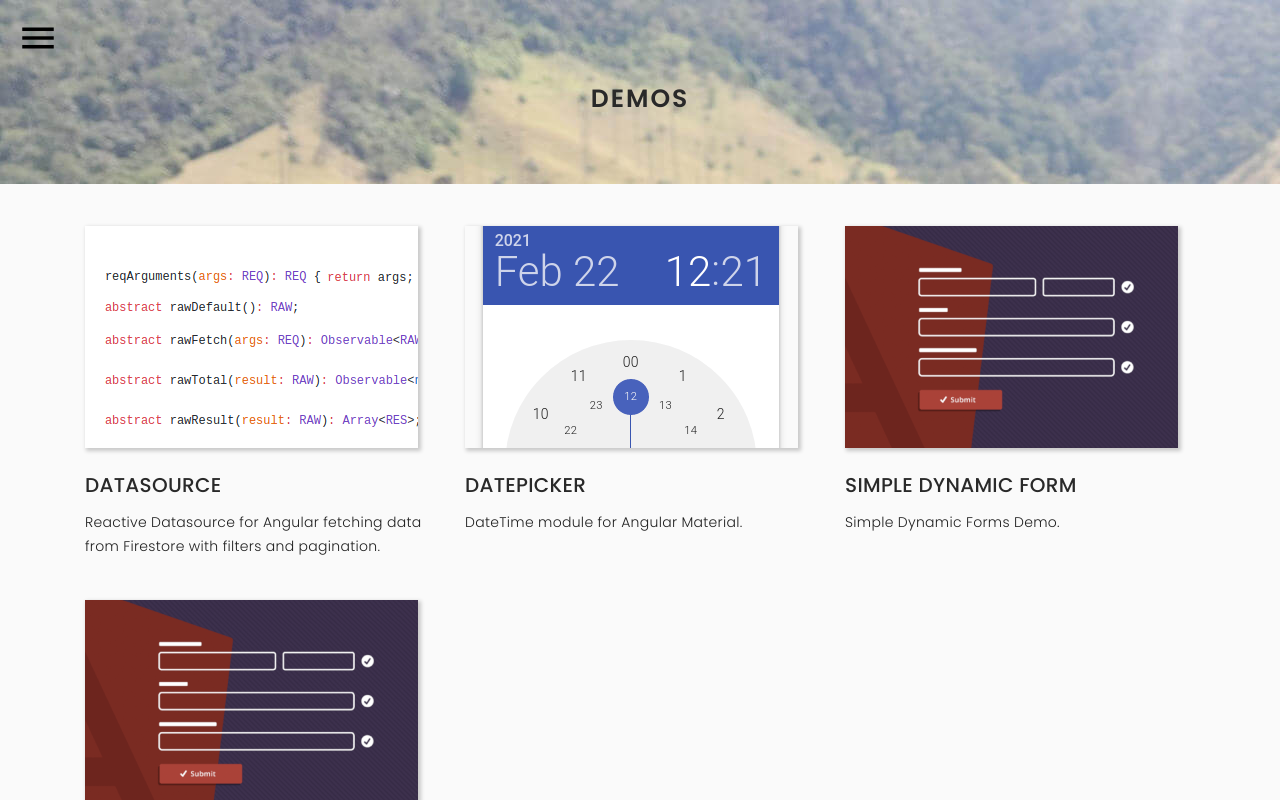
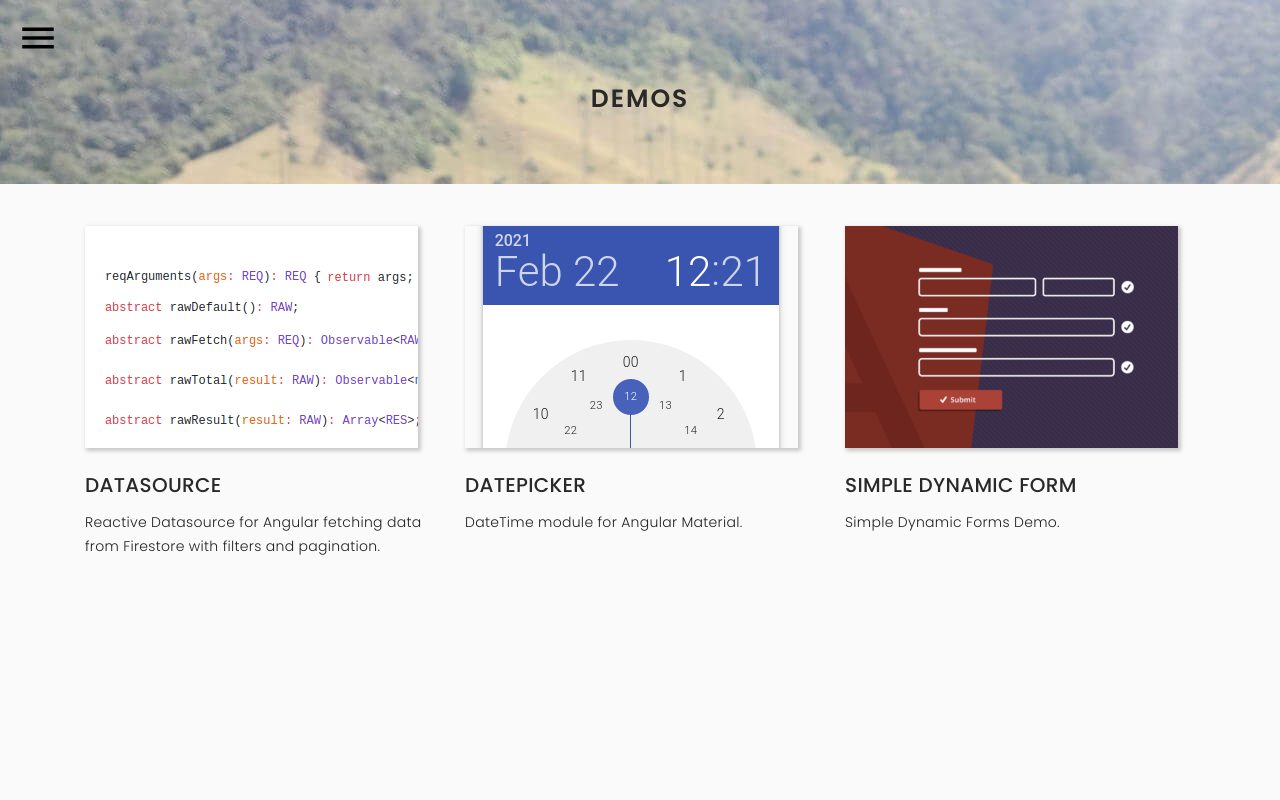
Before and after one commit to matheo/angular, an Angular app: page /demos in a window 1280 px wide. Built offline with nearby package versions, Linux system fonts and the light colour scheme.

Commit message:
fix(demos): remove the stepper demo from the index

```diff
--- a/apps/website/src/app/demos/components/index/index.component.ts
+++ b/apps/website/src/app/demos/components/index/index.component.ts
@@ -29,11 +29,5 @@ export class IndexComponent {
       image: '/assets/items/dyn-forms.png',
       description: 'Simple Dynamic Forms Demo.',
     },
-    {
-      title: 'Stepper Dynamic Form',
-      link: './dyn-forms/stepper-form',
-      image: '/assets/items/dyn-forms.png',
-      description: 'Routed Stepper Form Demo.',
-    },
   ];
 }
```
